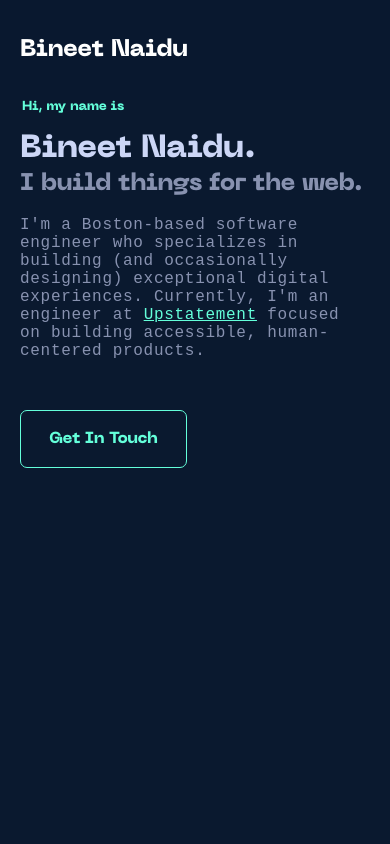
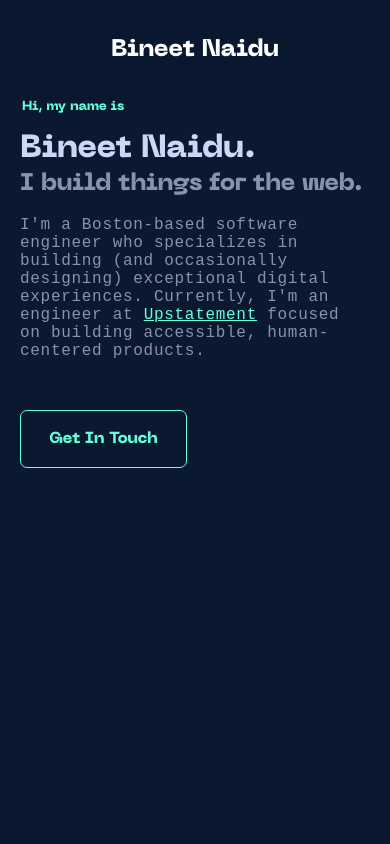
Before and after one commit to bineetNaidu/bineetnaidu.github.io, a React (Create React App) app: page / in a window 390 px wide. Shown: the top 844 px of the page. Built offline with nearby package versions, Linux system fonts and the light colour scheme; no server answers; the database is empty.

Commit message:
🐛 Fix Navbar Media Queries

```diff
--- a/src/styles/Navbar.scss
+++ b/src/styles/Navbar.scss
@@ -15,6 +15,11 @@
   background-color: rgba(10, 25, 47, 0.85);
   backdrop-filter: blur(10px);
 
+  @media (max-width: 705px) {
+    justify-content: center;
+    flex-direction: column;
+  }
+
   @media (max-width: 450px) {
     padding: 0px 20px;
   }
@@ -22,6 +27,9 @@
   &__links {
     display: flex;
     font-size: medium;
+    @media (max-width: 705px) {
+      margin-top: 0.7rem;
+    }
 
     @media (max-width: 450px) {
       display: none;
```
